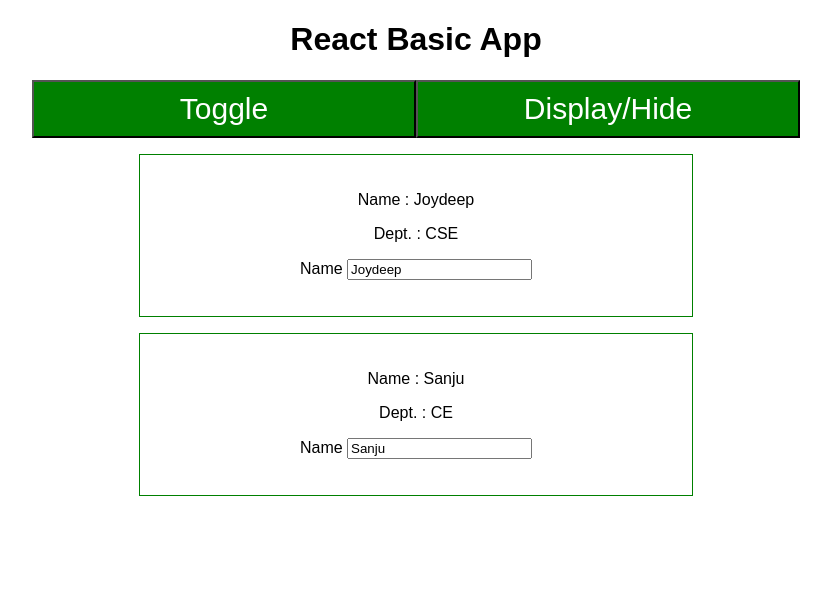
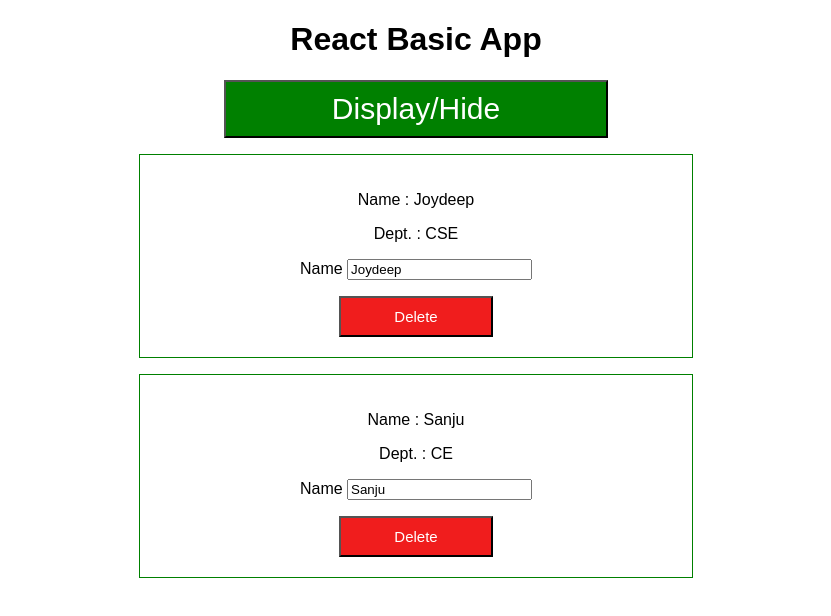
Before and after one commit to joydeep-maiti/React-Basic-App, a React (Create React App) app: page / in a window 1280 px wide. Shown: the top 616 px of the page, without its empty margins (224-1055 px from the left). Built offline with nearby package versions, Linux system fonts and the light colour scheme.

Commit message:
React Basic App Final touch

```diff
--- a/src/App.js
+++ b/src/App.js
@@ -5,17 +5,20 @@ import Persons from './Person/Person'
 class App extends Component {
   state = {
     Persons : [
-      {name: 'Joydeep', dept: 'CSE'},
-      {name: 'Sanju', dept: 'CE' }
+      {name: 'Joydeep', dept: 'CSE', id: 'y3cc'},
+      {name: 'Sanju', dept: 'CE' , id: 'unrhvui'}
     ],
     displayPersons : true
   }
-  changeHandler = (event) => {
+  changeNameHandler = (event, id) => {
+    const pIndex = this.state.Persons.findIndex( p =>  p.id === id )
+    console.log(pIndex);
+    const person = {...this.state.Persons[pIndex]}
+    person.name = event.target.value;
+    const persons = [...this.state.Persons];
+    persons[pIndex] = person;
     this.setState({
-      Persons: [
-        { name: event.target.value, dept: 'CE' },
-        { name: 'Sanju', dept: 'CE' },
-      ]
+      Persons: persons
     })
   }
   toggleHandler = (Newname) => {
@@ -33,20 +36,29 @@ class App extends Component {
       displayPersons: !displayPersons
     })
   }
+  deleteHandler = (personIndex) => {
+    const persons = [...this.state.Persons];
+    persons.splice(personIndex, 1)
+    console.log(persons);
+    this.setState({Persons:persons});
+  }
   render() {
     return (
       <div className="App">
         <h1>React Basic App</h1>
-        <button className='BtnStyle' onClick={this.toggleHandler.bind(this,'Joydeep!!!!')}>Toggle</button>
+        {/* <button className='BtnStyle' onClick={this.toggleHandler.bind(this,'Joydeep!!!!')}>Toggle</button> */}
         <button className='BtnStyle' onClick={this.displayHandler}>Display/Hide</button>
         {this.state.displayPersons ?
-          <div>
-            <Persons name={this.state.Persons[0].name} dept={this.state.Persons[0].dept} click={this.changeHandler} />
-            <Persons name={this.state.Persons[1].name} dept={this.state.Persons[1].dept} />
-          </div>
+           this.state.Persons.map((person, index) => {
+            return (<Persons
+              name={person.name}
+              dept={person.dept}
+              key={person.id}
+              changeName={(event) => this.changeNameHandler(event, person.id)}
+              delete={this.deleteHandler.bind(this, index)} />)
+          })
           : null
         }
-
       </div>
     );
   }
--- a/src/Person/Person.css
+++ b/src/Person/Person.css
@@ -1,6 +1,14 @@
 .Person {
-    width : 40%;
-    margin : 16px auto;
-    border : 1px solid green;
+    width: 40%;
+    margin: 16px auto;
+    border: 1px solid green;
     padding: 20px;
 }
+
+.dlt{
+    width: 30%;
+    font-size: 15px;
+    color: white;
+    background-color: rgb(240, 29, 29);
+    padding: 10px;
+}
--- a/src/Person/Person.js
+++ b/src/Person/Person.js
@@ -6,7 +6,8 @@ const person = (props) => {
         <div className='Person'>
             <p> Name : {props.name} </p>
             <p> Dept. : {props.dept} </p>
-            <p> Name <input type='text' onChange={props.click} value={props.name}></input></p>
+            <p> Name <input type='text' onChange={props.changeName} value={props.name}></input></p>
+            <button className='dlt' onClick={props.delete}>Delete</button>
         </div>
     );
 
```
